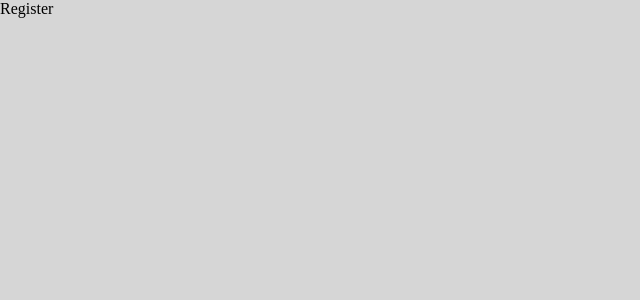
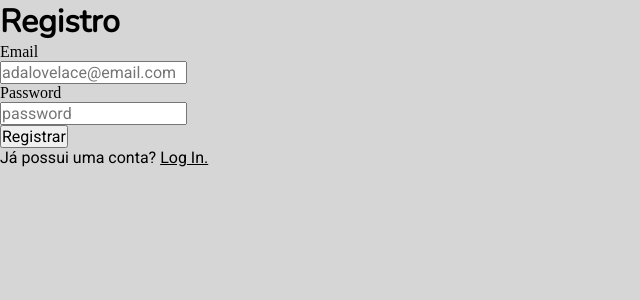
Before and after one commit to guihtryb/ngcash, a React (Vite) app in the folder app/frontend/transfers-app/: page /register in a window 1280 px wide. Shown: the top 300 px of the page, without its empty margins (0-640 px from the left). Built offline with nearby package versions, Linux system fonts and the light colour scheme.

Commit message:
feat(frontend): Register page done

```diff
--- a/app/frontend/transfers-app/src/pages/Login.tsx
+++ b/app/frontend/transfers-app/src/pages/Login.tsx
@@ -33,12 +33,12 @@ export default function Login() {
         handleSubmit={handleSubmit}
         inputs={loginInputs}
         btnTestId="button-login"
-        btnText="Log In"
+        btnText="Entrar"
       />
       <p>
         Ainda não possui uma conta?
         {' '}
-        <Link to="/register">Registre-se</Link>
+        <Link to="/register">Registre-se.</Link>
       </p>
     </main>
   );
--- a/app/frontend/transfers-app/src/pages/Register.tsx
+++ b/app/frontend/transfers-app/src/pages/Register.tsx
@@ -1,7 +1,45 @@
 import React from 'react';
+import { Link } from 'react-router-dom';
+import Form from '../components/Form';
 
-export default function Register() {
+const registerInputs = [
+  {
+    labelText: 'Email',
+    type: 'email',
+    name: 'input-register-email',
+    id: 'input-register-email',
+    placeholder: 'adalovelace@email.com',
+    testId: 'input-register-email',
+  },
+  {
+    labelText: 'Password',
+    type: 'password',
+    name: 'input-register-password',
+    id: 'input-register-password',
+    placeholder: 'password',
+    testId: 'input-register-password',
+  },
+];
+
+export default function register() {
+  const handleSubmit = (e: React.FormEvent) => {
+    e.preventDefault();
+  };
+
   return (
-    <div>Register</div>
+    <main>
+      <h1>Registro</h1>
+      <Form
+        handleSubmit={handleSubmit}
+        inputs={registerInputs}
+        btnTestId="button-register"
+        btnText="Registrar"
+      />
+      <p>
+        Já possui uma conta?
+        {' '}
+        <Link to="/login">Log In.</Link>
+      </p>
+    </main>
   );
 }
```
